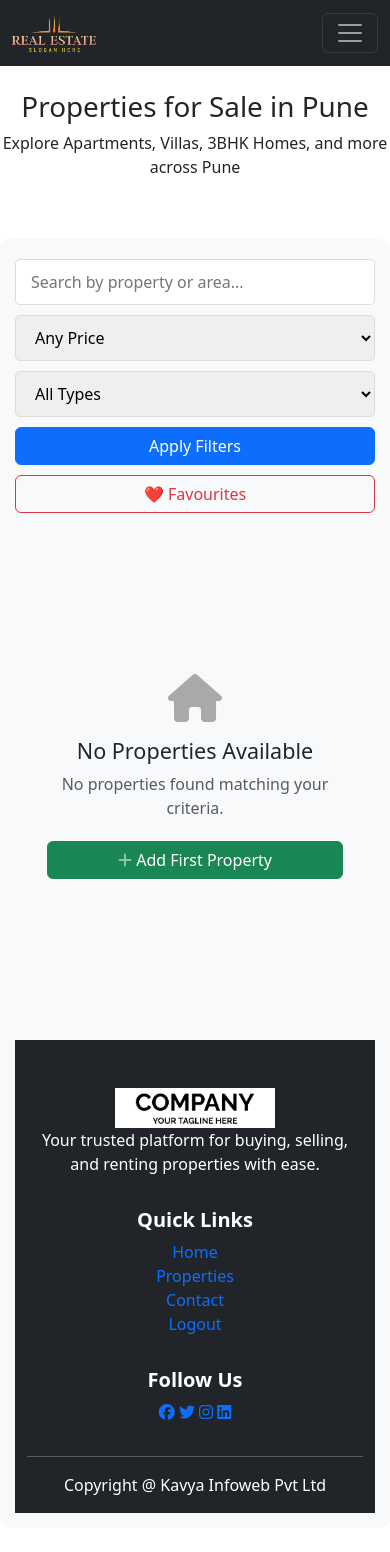
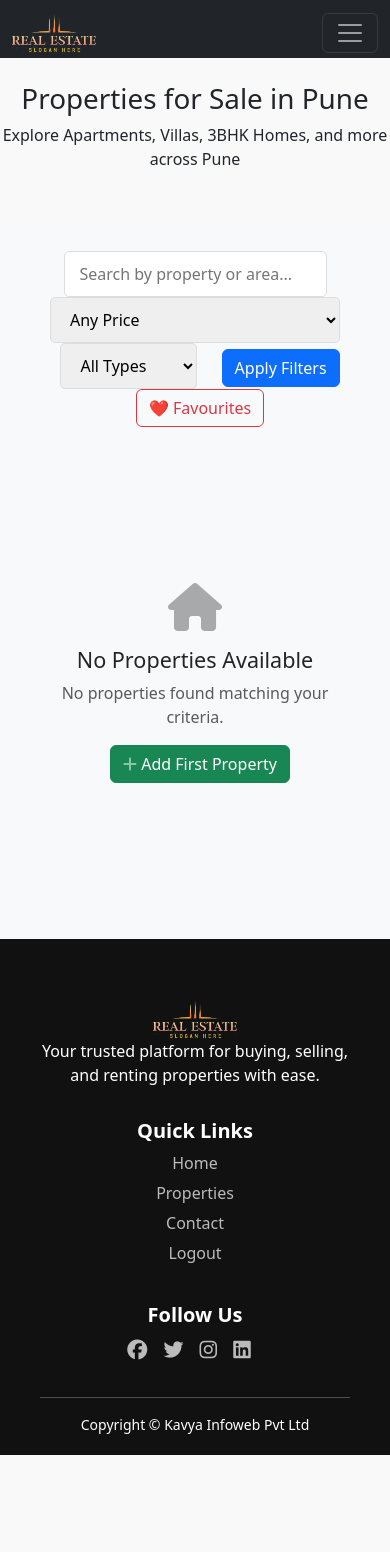
Before and after one commit to shitalnb11/realestate11, a Django app: page /properties/ in a window 390 px wide. After the commit the page ends 1455 px from the top, so only its background shows below. Run offline with Django 5.2, Linux system fonts and the light colour scheme; the visitor is signed in with stand-in values (Sample User, id 1).

Commit message:
Updated Django project features

```diff
--- a/accounts/views.py
+++ b/accounts/views.py
@@ -3,9 +3,7 @@ from django.contrib.auth.models import User
 from django.contrib.auth import authenticate, login
 from django.contrib import messages
 from django.contrib.auth.decorators import login_required
-from .models import UserProfile, ContactMessage
-from django.contrib.auth import login
-from .models import Property
+from .models import UserProfile, ContactMessage, Property
 from .forms import PropertyForm
 from django.http import HttpResponse
 
@@ -21,36 +19,31 @@ def register(request):
         password1 = request.POST.get("password1")
         password2 = request.POST.get("password2")
 
-        # ✅ Validation: all fields required
+        # ✅ Validation
         if not full_name or not email or not phone or not password1 or not password2:
             messages.error(request, "⚠️ All fields are required.")
             return render(request, "registration/register.html")
 
-        # ✅ Validation: password match
         if password1 != password2:
             messages.error(request, "⚠️ Passwords do not match.")
             return render(request, "registration/register.html")
 
-        # ✅ Validation: check if email already exists
         if User.objects.filter(username=email).exists():
             messages.error(request, "⚠️ This email is already registered. Please login.")
             return render(request, "registration/register.html")
 
-        # ✅ Create User
         user = User.objects.create_user(
-            username=email,       # Using email as username
+            username=email,
             email=email,
             password=password1
         )
 
-        # ✅ Save Extra Details
         UserProfile.objects.create(
             user=user,
             full_name=full_name,
             phone=phone
         )
 
-        # ✅ Success message
         messages.success(request, "✅ Registration successful! Please login.")
         return redirect("login")
 
@@ -77,32 +70,39 @@ def user_login(request):
     return render(request, "registration/login.html")
 
 
-    storage = messages.get_messages(request)
-    storage.used = True
-
-    return render(request, "registration/login.html")
-
 # -----------------------------
-# PROPERTIES PAGE (LOGIN REQUIRED)
+# PROPERTIES PAGE (shows all properties)
 # -----------------------------
 @login_required(login_url="login")
 def properties(request):
-    return render(request, "properties.html")
+    all_properties = Property.objects.all()  # ✅ Fetch all Property records
+    return render(request, "properties.html", {"properties": all_properties})
+
+
+# -----------------------------
+# ADD PROPERTY VIEW
+# -----------------------------
+@login_required
+def add_property(request):
+    if request.method == 'POST':
+        form = PropertyForm(request.POST, request.FILES)
+        if form.is_valid():
+            property = form.save(commit=False)
+            property.owner = request.user  # if model has owner field
+            property.save()
+            messages.success(request, "✅ Property added successfully!")
+            return redirect('properties')
+    else:
+        form = PropertyForm()
+    return render(request, 'add_property.html', {'form': form})
 
 
 # -----------------------------
 # OTHER VIEWS
 # -----------------------------
-def index(request):
-    return render(request, "index.html")
-
-
 def home(request):
     return render(request, "index.html")
 
-
-def property(request):
-    return render(request, "property.html")
 
 def contact(request):
     if request.method == "POST":
@@ -111,7 +111,6 @@ def contact(request):
         phone = request.POST.get('phone')
         message = request.POST.get('message')
 
-        # ✅ Save contact
         ContactMessage.objects.create(
             name=name,
             email=email,
@@ -123,18 +122,17 @@ def contact(request):
         return redirect("contact")
 
     return render(request, "contact.html")
+# -----------------------------
+# PROPERTY DETAIL VIEW (for single property)
+# -----------------------------
+def property_detail(request, property_id=None):
+    if property_id:
+        try:
+            property_obj = Property.objects.get(id=property_id)
+        except Property.DoesNotExist:
+            messages.error(request, "❌ Property not found.")
+            return redirect("properties")
+    else:
+        property_obj = None
 
-
-
-@login_required
-def add_property(request):
-    if request.method == 'POST':
-        form = PropertyForm(request.POST, request.FILES)
-        if form.is_valid():
-            property = form.save(commit=False)
-            property.owner = request.user  # if your model has owner field
-            property.save()
-            return redirect('properties')  # redirect to property listing page
-    else:
-        form = PropertyForm()
-    return render(request, 'add_property.html', {'form': form})
+    return render(request, "property.html", {"property": property_obj})
--- a/real_estate/urls.py
+++ b/real_estate/urls.py
@@ -2,6 +2,9 @@ from django.contrib import admin
 from django.urls import path
 from django.contrib.auth import views as auth_views
 from accounts import views
+from django.conf import settings
+from django.conf.urls.static import static
+
 
 urlpatterns = [
     # ✅ Admin
@@ -13,17 +16,18 @@ urlpatterns = [
     # ✅ Contact Page
     path('contact/', views.contact, name='contact'),
 
-    # ✅ Properties Page (🔥 FIXED)
+    # ✅ Properties Pages
     path('properties/', views.properties, name='properties'),
     path('add-property/', views.add_property, name='add_property'),
 
-    path('property/', views.property, name='property'),
+    # ✅ Fixed this line ↓
+    path('property/', views.property_detail, name='property'),
 
     # ✅ Authentication
     path('login/', views.user_login, name='login'),
     path('logout/', auth_views.LogoutView.as_view(next_page='home'), name='logout'),
 
-    # ✅ Register Page
+    # ✅ Register
     path('register/', views.register, name='register'),
 
     # ✅ Forgot / Reset Password
@@ -42,6 +46,8 @@ urlpatterns = [
     path('reset/done/', auth_views.PasswordResetCompleteView.as_view(
         template_name='registration/password_reset_complete.html'
     ), name='password_reset_complete'),
-
+    path('property/<int:property_id>/', views.property_detail, name='property'),
 
 ]
+if settings.DEBUG:
+    urlpatterns += static(settings.MEDIA_URL, document_root=settings.MEDIA_ROOT)
--- a/static/css/nav.css
+++ b/static/css/nav.css
@@ -34,7 +34,7 @@ Custom Navbar Styling
 }
 
 .navbar .nav-link:hover i {
-  color: #0dcaf0;
+  color: #f0bb0d;
 }
 
 
--- a/templates/add_property.html
+++ b/templates/add_property.html
@@ -91,8 +91,9 @@
         </form>
 
         <p style="margin-top: 20px;">
-            <a href="{% url 'properties_page' %}">← Back to Properties</a>
-        </p>
+    <a href="{% url 'properties' %}">← Back to Properties</a>
+</p>
+
     </div>
 </body>
 </html>
--- a/templates/index.html
+++ b/templates/index.html
@@ -249,7 +249,7 @@
                 <div class="row">
                     <!-- Column 1 -->
                     <div class="col-md-4 mb-3">
-                        <img src="/static/img/COMPANY 1.PNG" alt="Delegent Properties" height="40" />
+                        <img src="/static/img/COMPANY22.PNG" alt="Delegent Properties" height="40" />
                         <p>
                             Your trusted platform for buying, selling, and renting
                             properties with ease.
--- a/templates/nav-footer.html
+++ b/templates/nav-footer.html
@@ -20,7 +20,7 @@
 <nav class="navbar navbar-expand-lg navbar-dark bg-dark">
   <div class="container-fluid">
     <a class="navbar-brand" href="index.html">
-  <img src="../static/Assets/images/COMPANY 11.PNG" alt="Delegent Properties " height="40">
+  <img src="../static/Assets/images/COMPANY22.PNG" alt="Delegent Properties " height="40">
 </a>
 
     <button class="navbar-toggler" type="button" data-bs-toggle="collapse" data-bs-target="#navbarNav">
@@ -74,7 +74,7 @@
         </div>
       </div>
       <hr class="bg-light">
-      <p class="text-center mb-0">© KIPL | 2025 RealEstate Platform</p>
+      <p class="text-center mb-0"> Platform</p>
     </div>
   </div>
 </footer>
--- a/templates/properties.html
+++ b/templates/properties.html
@@ -14,9 +14,9 @@
   <link href="https://cdnjs.cloudflare.com/ajax/libs/font-awesome/6.5.0/css/all.min.css" rel="stylesheet">
 
   <!-- ✅ Custom CSS -->
-  <link rel="stylesheet" href="{% static 'css/nav.css' %}">
+  <!-- <link rel="stylesheet" href="{% static 'css/nav.css' %}"> -->
   <style>
-    /* Properties Page Styles */
+
     .property-card {
         border: none;
         border-radius: 12px;
@@ -139,29 +139,188 @@
     .no-properties i {
         opacity: 0.5;
     }
-
-    /* Responsive Design */
-    @media (max-width: 768px) {
-        .filter-bar {
-            padding: 15px;
+    footer {
+  background-color: #222;
+  color: white;
+  width: 100%;
 }
 
-        .filter-bar input,
-        .filter-bar select,
-        .filter-bar .btn {
-            width: 100%;
-            margin: 5px 0;
+footer a {
+  text-decoration: none;
 }
 
-        .property-features {
-            flex-direction: column;
-            gap: 5px;
+footer a:hover {
+  color: #FFD700;
 }
 
-        .card-actions {
+.custom-navbar {
+  position: sticky;
+  top: 0;
+  z-index: 1000;
+  background-color: #000;
+  padding: 10px 20px;
+  display: flex;
+  align-items: center;
+  justify-content: space-between;
+  box-shadow: 0 2px 5px rgba(0, 0, 0, 0.2);
+}
+
+.delegent-platform .footer-link {
+  color: #fff;
+  text-decoration: none;
+
+}
+html, body {
+  margin: 0 !important;
+  padding: 0 !important;
+  width: 100%;
+  height: 100%;
+  background-color: #f9f9f9; /* optional */
+  overflow-x: hidden;
+}
+
+/* Main Page Container Fix */
+.container,
+.container-fluid,
+.row {
+  margin-bottom: 0 !important;
+  padding-bottom: 0 !important;
+}
+
+/* ✅ Footer Full Width + No Bottom Space */
+.site-footer {
+  background-color: #111;
+  color: #fff;
+  width: 100vw;
+  position: relative;
+  left: 50%;
+  right: 50%;
+  margin-left: -50vw;
+  margin-right: -50vw;
+  margin-bottom: 0 !important;  /* removes bottom gap */
+  padding: 60px 0 20px;
+  box-sizing: border-box;
+  overflow-x: hidden;
+}
+
+/* ✅ Force footer to stay at bottom visually */
+body > footer.site-footer {
+  display: block;
+  bottom: 0;
+}
+
+/* ✅ Remove any stray gaps caused by elements below footer */
+body::after {
+  content: "";
+  display: block;
+  height: 0;
+  margin: 0;
+  padding: 0;
+}
+
+/* ✅ Optional footer inner styling */
+.site-footer .footer-inner {
+  max-width: 1200px;
+  margin: 0 auto;
+  padding: 0 40px;
+}
+
+.footer-link {
+  color: #bbb;
+  text-decoration: none;
+  display: inline-block;
+  margin-bottom: 6px;
+  transition: color 0.3s ease;
+}
+.footer-link:hover {
+  color: #00bcd4;
+}
+
+.social-icons a {
+  color: #bbb;
+  margin-right: 12px;
+  font-size: 20px;
+  transition: color 0.3s ease, transform 0.3s ease;
+}
+.social-icons a:hover {
+  color: #00bcd4;
+  transform: scale(1.1);
+}
+footer + div,
+footer + section {
+  margin-top: 0 !important;
+  padding-top: 0 !important;
+  height: 0 !important;
+  display: none !important;
+}
+
+/* 💥 Remove bottom white space below footer */
+
+
+html, body {
+  height: 100%;
+  margin: 0;
+  padding: 0;
+  overflow-x: hidden;
+  background-color: #fff; /* किंवा तुझ्या page color प्रमाणे */
+}
+/* 🧱 Full width, no gap footer */
+footer.footer {
+  background: #0d0d0d;
+  color: white;
+  width: 100vw;
+  margin: 0 !important;
+  padding: 60px 0 25px;
+  position: relative;
+  left: 50%;
+  right: 50%;
+  margin-left: -50vw;
+  margin-right: -50vw;
+  overflow: hidden;
+  box-sizing: border-box;
+}
+
+/* ✂️ Remove all extra spacing around footer */
+html, body {
+  margin: 0 !important;
+  padding: 0 !important;
+  height: 100%;
+  overflow-x: hidden;
+  background-color: #f9f9f9;
+}
+
+/* ✂️ Remove top/bottom gap between sections */
+body > * {
+  margin-bottom: 0 !important;
+  padding-bottom: 0 !important;
+}
+
+footer.footer + * {
+  margin-top: 0 !important;
+  padding-top: 0 !important;
+}
+
+/* Ensure page fits viewport */
+body {
+  display: flex;
   flex-direction: column;
+  min-height: 100vh;
 }
+
+main {
+  flex: 1;
 }
+
+/* ✅ Remove Bootstrap container’s default padding */
+#foot.container-fluid,
+#foot.container {
+  padding-left: 0 !important;
+  padding-right: 0 !important;
+  margin: 0 !important;
+  width: 100%;
+}
+
+
   </style>
 </head>
 
@@ -381,14 +540,13 @@
   </div>
 </div>
 
-
-  <!-- ✅ Footer -->
-  <footer class="footer bg-dark text-white pt-5 pb-3 mt-5 w-100">
-    <div class="container">
+ <!-- ✅ FOOTER (FULL WIDTH FIXED) -->
+<footer class="site-footer text-white mt-5">
+  <div class="footer-inner">
     <div class="row">
       <!-- Column 1 -->
       <div class="col-md-4 mb-3">
-          <img src="{% static 'img/COMPANY 1.PNG' %}" alt="Delegent Properties" height="40">
+        <img src="{% static 'img/COMPANY22.PNG' %}" alt="Delegent Properties" height="40">
         <p>Your trusted platform for buying, selling, and renting properties with ease.</p>
       </div>
 
@@ -419,10 +577,13 @@
         </div>
       </div>
     </div>
+
     <hr class="bg-light">
-      <p class="text-center mb-0">Copyright @ Kavya Infoweb Pvt Ltd</p>
+    <p class="text-center mb-0 small">Copyright © Kavya Infoweb Pvt Ltd</p>
   </div>
 </footer>
+
+
 
 
 <script src="https://cdn.jsdelivr.net/npm/bootstrap@5.3.3/dist/js/bootstrap.bundle.min.js"></script>
--- a/templates/property.html
+++ b/templates/property.html
@@ -48,13 +48,13 @@
                     </li>
                     {% endif %}
                 </ul>
-                <p style="color:white; margin-top:15px; margin-left:20px; color:rgb(207,198,198);">
+                <!-- <p style="color:white; margin-top:15px; margin-left:20px; color:rgb(207,198,198);">
                     {% if user.is_authenticated %}
                     User: {{ user.username }}
                     {% else %}
                     User: Not logged in
                     {% endif %}
-                </p>
+                </p> -->
 
             </div>
 
```
Also changed, not shown: real_estate/settings.py (+6 -3 lines), templates/propertydetail.html (added, +22 -0 lines). Lines whose indentation alone changed are shown as unchanged.
